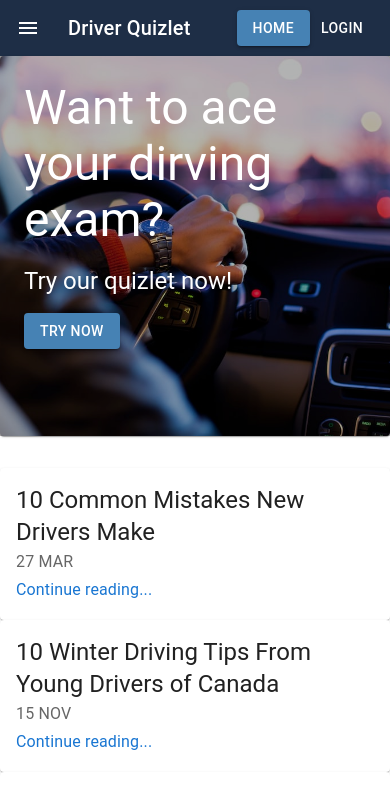
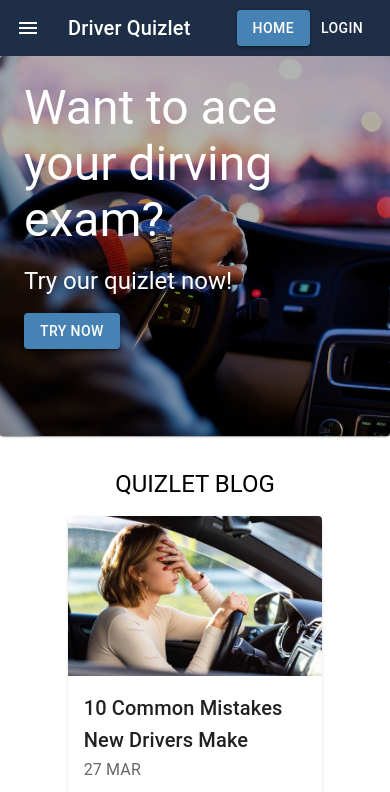
Before and after one commit to allentsangdev/driver-exam-helper, a React (Create React App) app in the folder helper/: page / in a window 390 px wide. Shown: the top 792 px of the page. Built offline with nearby package versions, Linux system fonts and the light colour scheme.

Commit message:
responsive blog posts

```diff
--- a/helper/src/components/Blog.jsx
+++ b/helper/src/components/Blog.jsx
@@ -29,38 +29,36 @@ const posts = [
 
 function Post(props) {
     return(
-
-        <Grid item xs={12} md={6}>
-            <CardActionArea component="a" href="#">
-                <Card sx={{ display: 'flex' }}>
-                    <CardContent sx={{ flex: 1 }}>
-                        <Typography component="h2" variant="h5">
-                            {props.post.title}
-                        </Typography>
-                        <Typography variant="subtitle1" color="text.secondary">
-                            {props.post.date}
-                        </Typography>
-                        <Typography variant="subtitle1" color="primary">
-                            Continue reading...
-                        </Typography>
-                    </CardContent>
+        <Grid item xs={8} md={3} lg={3}>
+            <Card sx={{Width:'100%', height:'100%'}}>
+                <CardActionArea component="a" href="#">
                     <CardMedia
                         component="img"
-                        sx={{ width: 160, display: { xs: 'none', sm: 'block' } }}
+                        sx={{ height: 160 }}
                         image={props.post.image}
                     />
-                </Card>
-            </CardActionArea>
+                    <CardContent>
+                        <Typography variant="h6"> {props.post.title} </Typography>
+                        <Typography variant="subtitle1" color="text.secondary"> {props.post.date} </Typography>
+                    </CardContent>
+                </CardActionArea>
+            </Card>
+
         </Grid>
+
     )
 }
 
-
 function Blog() {
     return (
-        <>
-            {posts.map((post) => <Post post={post}/>)}
-        </>
+
+            <Grid container direction="row" justifyContent="center" alignItems='stretch' spacing={2} margin="2">
+                <Grid item textAlign="center" xs={12}><Typography variant="h5"> QUIZLET BLOG </Typography> </Grid>
+
+                {posts.map((post) => <Post post={post}/>)}
+
+            </Grid>
+
     )
 }
 
```
